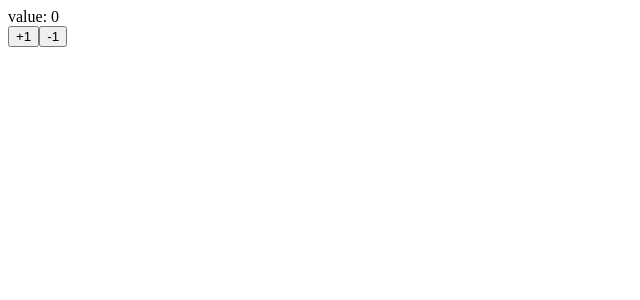
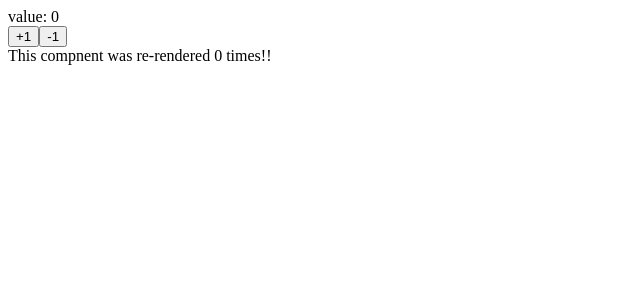
Before and after one commit to okadakaz/react-starter-kit-in-typescript-with-node-v12.14.1-1.5, a React (Create React App) app: page / in a window 1280 px wide. Shown: the top 300 px of the page, without its empty margins (0-640 px from the left). Built offline with nearby package versions, Linux system fonts and the light colour scheme; the HTML template or start-up script is replaced by a standard one.

Commit message:
add lesson70 file

```diff
--- a/src/Counter.tsx
+++ b/src/Counter.tsx
@@ -1,4 +1,4 @@
-import React, {useState} from 'react';
+import React, { useEffect, useRef, useState} from 'react';
 
 const Counter: React.FC<{}> = () => {
     const initialValue: any = 0;
@@ -6,17 +6,24 @@ const Counter: React.FC<{}> = () => {
 
     const increment = () => {
         setValue((prevState) => prevState + 1);
-    }
+    };
 
     const decrement = () => {
         setValue((prevState) => prevState -1);
-    }
+    };
+
+    const renderTimes = useRef(0);
+    useEffect(() => {
+        renderTimes.current = renderTimes.current + 1;
+        console.log('render was done.');
+    });
 
     return (
         <div>
             <div>value: {value}</div>
             <button onClick={increment}>+1</button>
             <button onClick={decrement}>-1</button>
+            <div>This compnent was re-rendered {renderTimes.current} times!!</div>
         </div>
     )
 }
```
